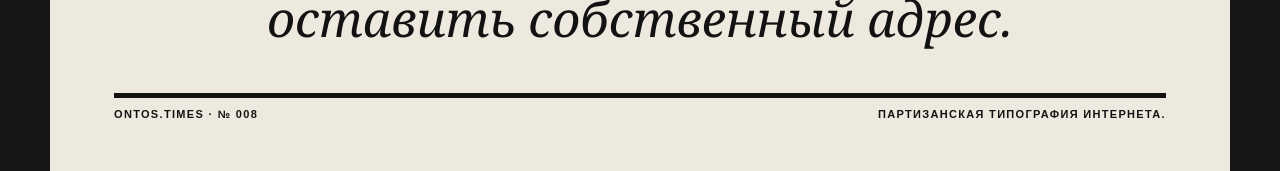
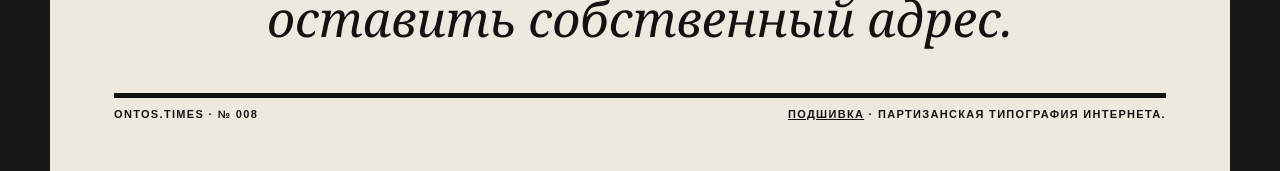
Before and after one commit to OntosLive/Ontos.Times, a Jekyll site: the page index.html, which Jekyll copies as it is, in a window 1280 px wide. Shown: the part 1367-1538 px from the top of the page. Built offline with Jekyll 4.4.1, drawn with Linux system fonts in a browser that asks for light colours.

Commit message:
Link the front page to the issue archive

```diff
--- a/index.html
+++ b/index.html
@@ -60,7 +60,7 @@
 
   <footer>
     <span>ONTOS.TIMES · № 008</span>
-    <span>Партизанская типография интернета.</span>
+    <span><a href="archive/" style="color:inherit">Подшивка</a> · Партизанская типография интернета.</span>
   </footer>
 </body>
 </html>
```
